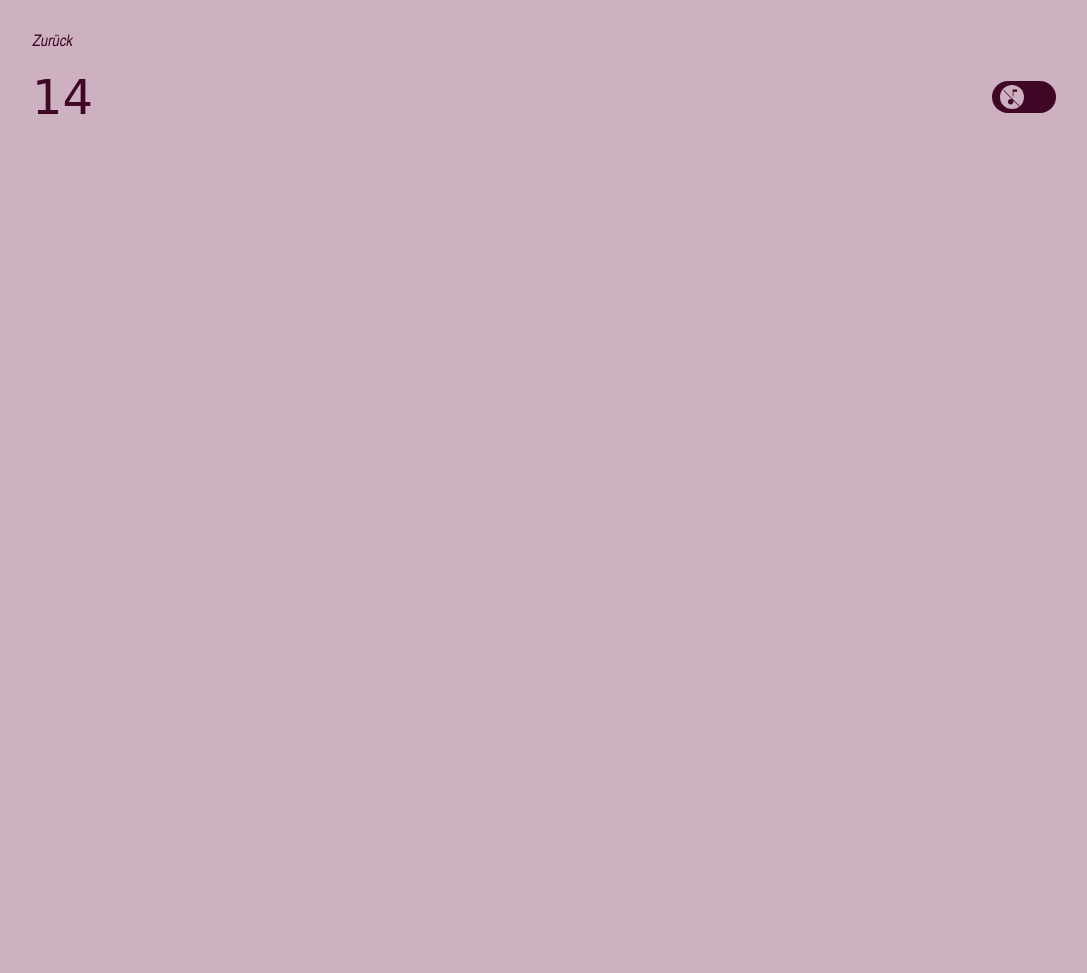
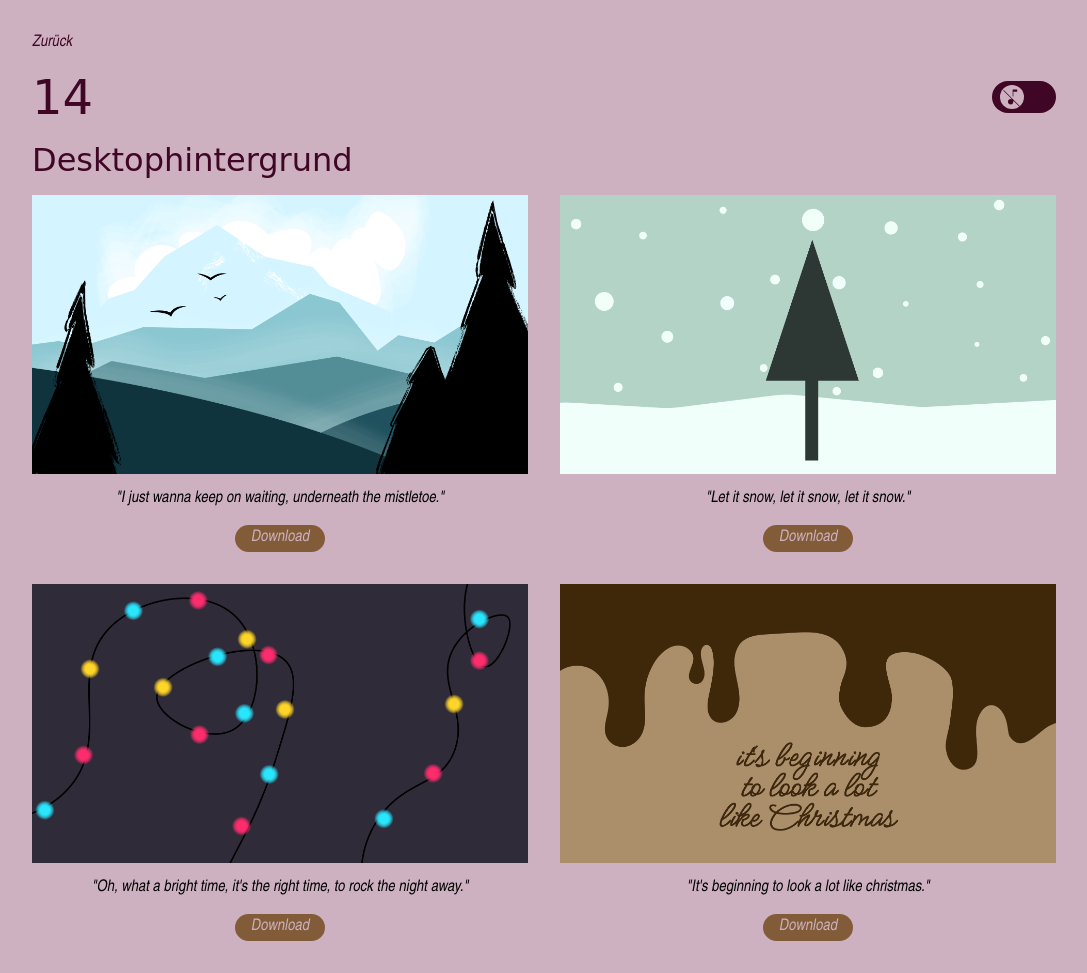
Before and after one commit to Seliiiiiii/Adventskalender25, a plain HTML site: page 14.html in a window 1280 px wide. Shown: the whole page, without its empty margins (96-1183 px from the left). Before the commit the page ends 800 px from the top, so only its background shows below. Drawn offline with Linux system fonts and the light colour scheme; a web font is replaced by a local one.

Commit message:
Add files via upload

```diff
--- a/14.html
+++ b/14.html
@@ -55,6 +55,55 @@
         ></audio>
       </div>
     </div>
+    <div>
+      <h2>Desktophintergrund</h2>
+      <div class="desktop-hintergruende">
+        <div>
+          <img src="dateien/desktop-1.png" alt="" />
+          <p>"I just wanna keep on waiting, underneath the mistletoe."</p>
+          <a
+            href="dateien/desktop-1.png"
+            class="button"
+            download="hintergrund-berge.png"
+            >Download</a
+          >
+        </div>
+        <div>
+          <img src="dateien/desktop-2.png" alt="" />
+          <p>"Let it snow, let it snow, let it snow."</p>
+
+          <a
+            href="dateien/desktop-2.png"
+            class="button"
+            download="hintergrund-tannenbaum.png"
+            >Download</a
+          >
+        </div>
+        <div>
+          <img src="dateien/desktop-3.png" alt="" />
+          <p>
+            "Oh, what a bright time, it's the right time, to rock the night
+            away."
+          </p>
+          <a
+            href="dateien/desktop-3.png"
+            class="button"
+            download="hintergrund-lichter.png"
+            >Download</a
+          >
+        </div>
+        <div>
+          <img src="dateien/desktop-4.png" alt="" />
+          <p>"It's beginning to look a lot like christmas."</p>
+          <a
+            href="dateien/desktop-4.png"
+            class="button"
+            download="hintergrund-chocolate.png"
+            >Download</a
+          >
+        </div>
+      </div>
+    </div>
     <script src="script.js"></script>
   </body>
 </html>
--- a/style.css
+++ b/style.css
@@ -315,11 +315,38 @@ audio::-webkit-media-controls-enclosure {
   cursor: default;
 }
 
+/*--------------------------- 14 --- DESKTOPHINTERGRÜNDE ---------------------------*/
+
+.desktop-hintergruende {
+  display: grid;
+  grid-template-columns: 1fr 1fr;
+  max-width: 100%;
+  gap: 2rem;
+  > div {
+    display: flex;
+    flex-direction: column;
+    gap: 1rem;
+    align-items: center;
+    > img {
+      max-width: 100%;
+    }
+    > p {
+      text-align: center;
+    }
+  }
+}
+
+/*--------------------------- MOBILE ---------------------------*/
+
 @media (max-width: 768px) {
   .content,
   .memory-container {
     grid-template-columns: 1fr 1fr 1fr 1fr 1fr;
     gap: 0.5rem;
+  }
+
+  .desktop-hintergruende {
+    grid-template-columns: 1fr;
   }
 }
 
```
Also changed, not shown: 13.html (+20 -21 lines), index.html (+2 -2 lines), dateien/desktop-1.png (added), dateien/desktop-2.png (added), dateien/desktop-3.png (added), dateien/desktop-4.png (added).
